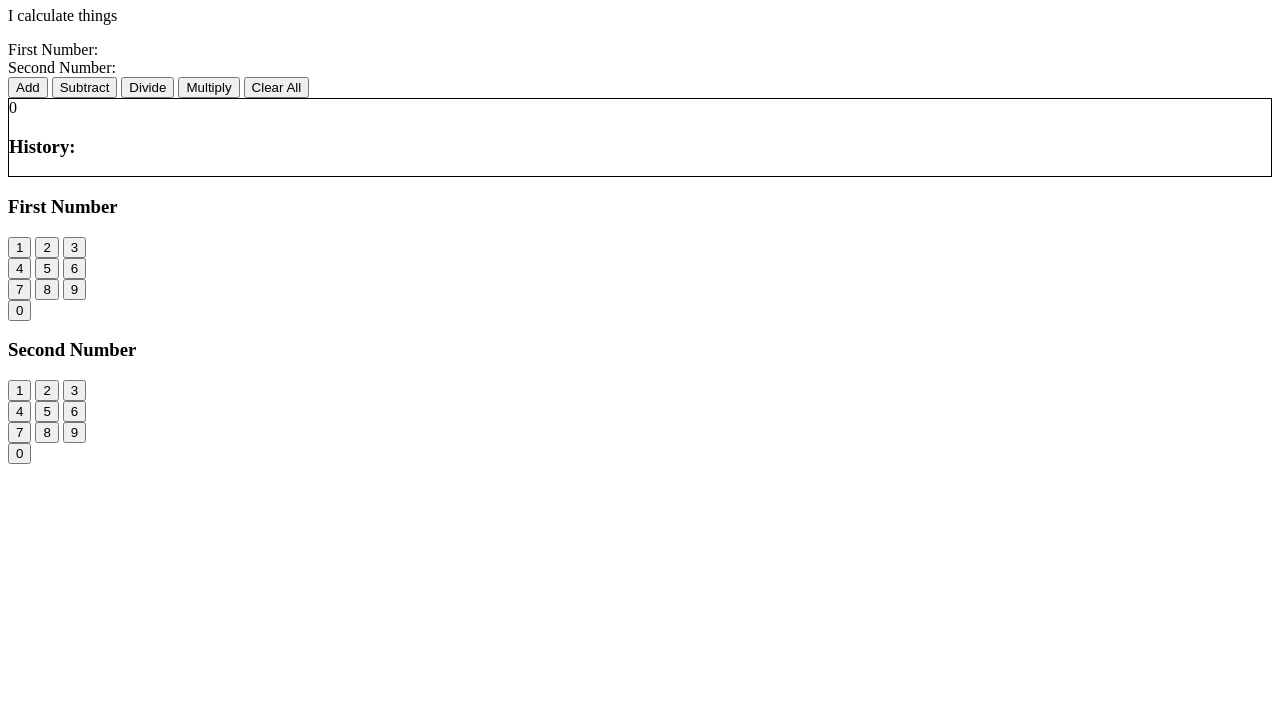
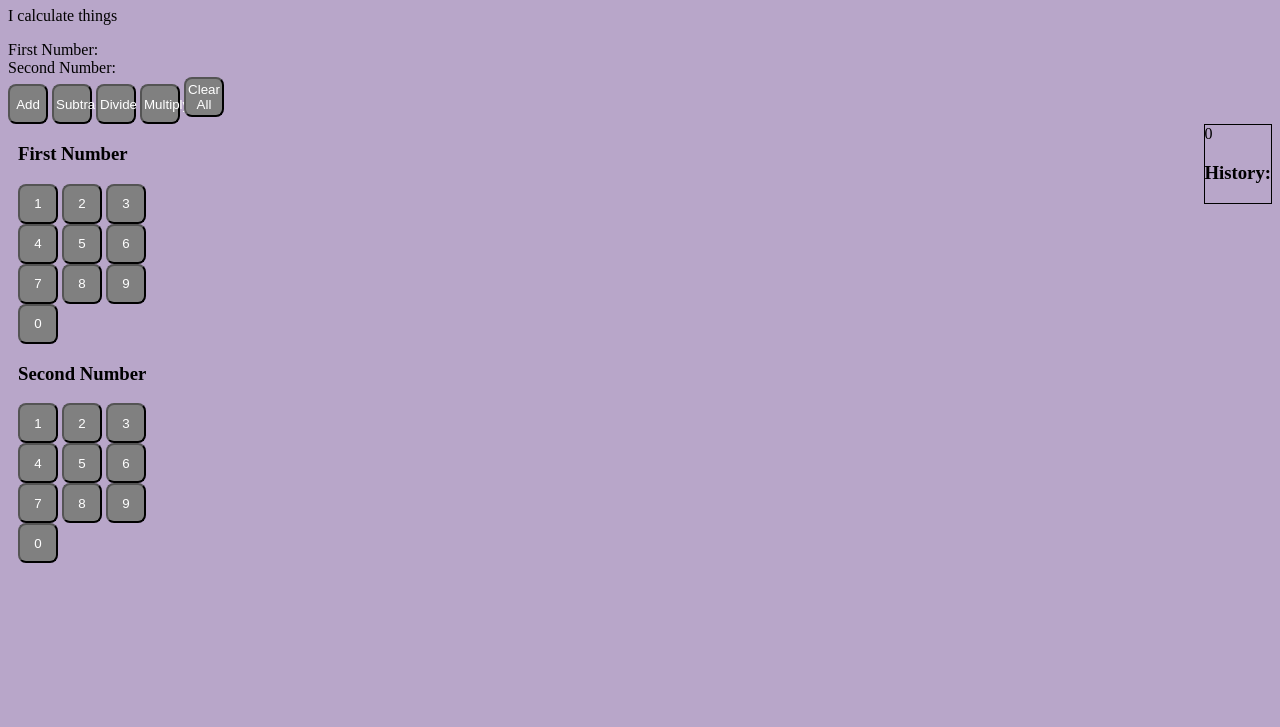
Before and after one commit to Goetsit/WeekendAssign-Calcualtor, a website: page index.html in a window 1280 px wide. Shown: the part 73-800 px from the top of the page. Drawn offline with Linux system fonts and the light colour scheme.

Commit message:
added some new styling

```diff
--- a/styles/style.css
+++ b/styles/style.css
@@ -1,5 +1,28 @@
+
+html{
+    background-color: #B8A6C9;
+}
 
 #finalNumber{
     border: 1px solid black;
     border-collapse: collapse;
+    float: right;
 }
+
+#numberBtnsFirst{
+    margin: 10px;
+}
+
+
+#numberBtnsSecond{
+    margin: 10px;
+}
+
+button {
+    border-radius: 8px;
+    background-color: gray;
+    color: white;
+    height: 40px;
+    width: 40px;
+    padding: 2px;
+}
```
